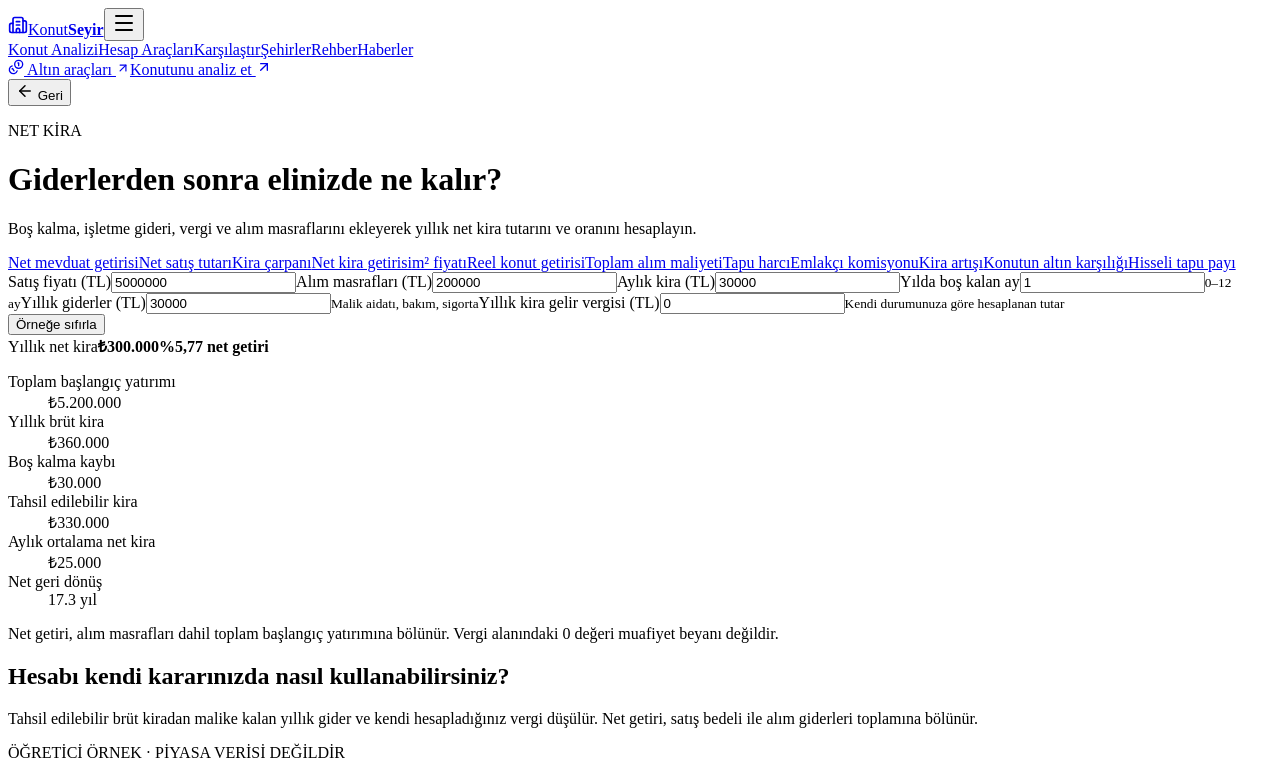
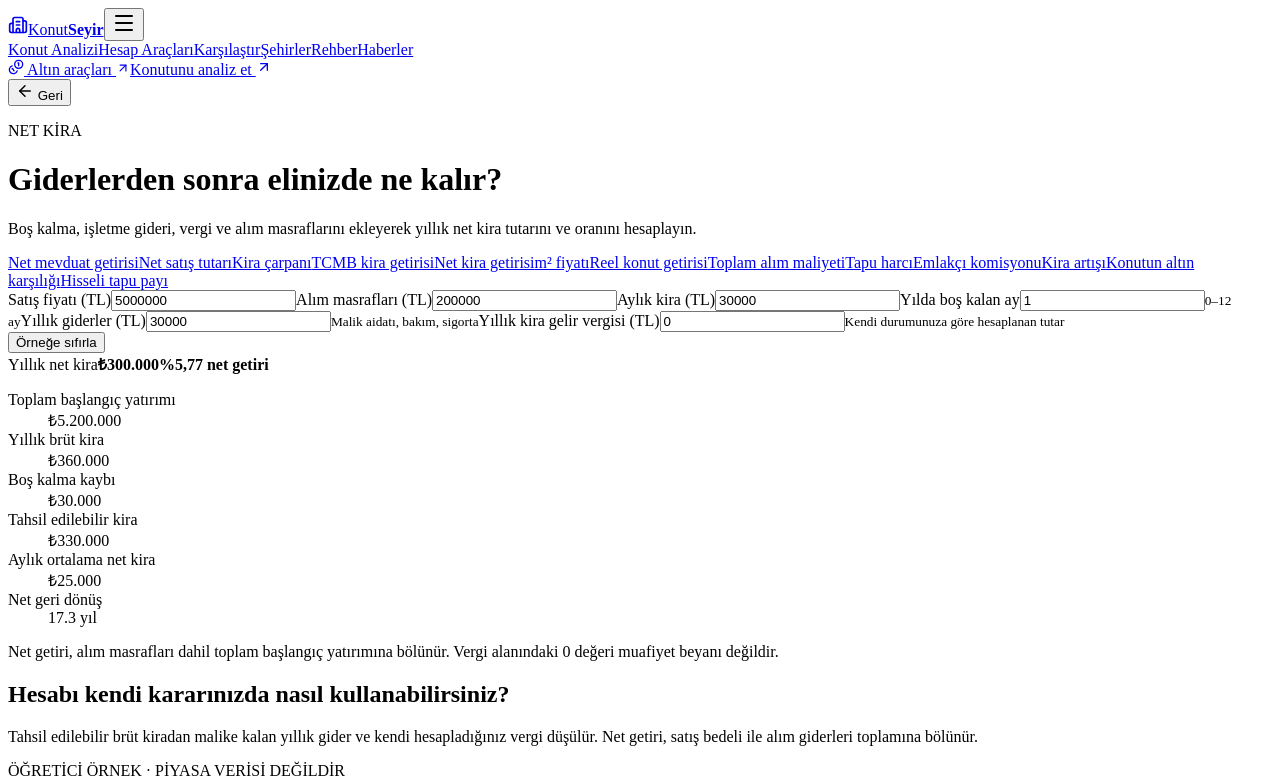
Before and after one commit to robotbilge/konutseyir, a Next.js app: page /hesaplama/net-kira in a window 1280 px wide. Shown: the top 779 px of the page. Built offline with nearby package versions, Linux system fonts and the light colour scheme.

Commit message:
feat: expose rental yield tool in routes and calculator hub

```diff
--- a/components/focused-tool-page.tsx
+++ b/components/focused-tool-page.tsx
@@ -5,6 +5,7 @@ export const focusedTools=[
  {href:'/hesaplama/mevduat',label:'Net mevduat getirisi'},
  {href:'/karar-araclari',label:'Net satış tutarı'},
  {href:'/hesaplama/kira-carpani',label:'Kira çarpanı'},
+ {href:'/hesaplama/kira-getirisi',label:'TCMB kira getirisi'} ,
  {href:'/hesaplama/net-kira',label:'Net kira getirisi'},
  {href:'/hesaplama/metrekare',label:'m² fiyatı'},
  {href:'/hesaplama/reel-getiri',label:'Reel konut getirisi'},
```
